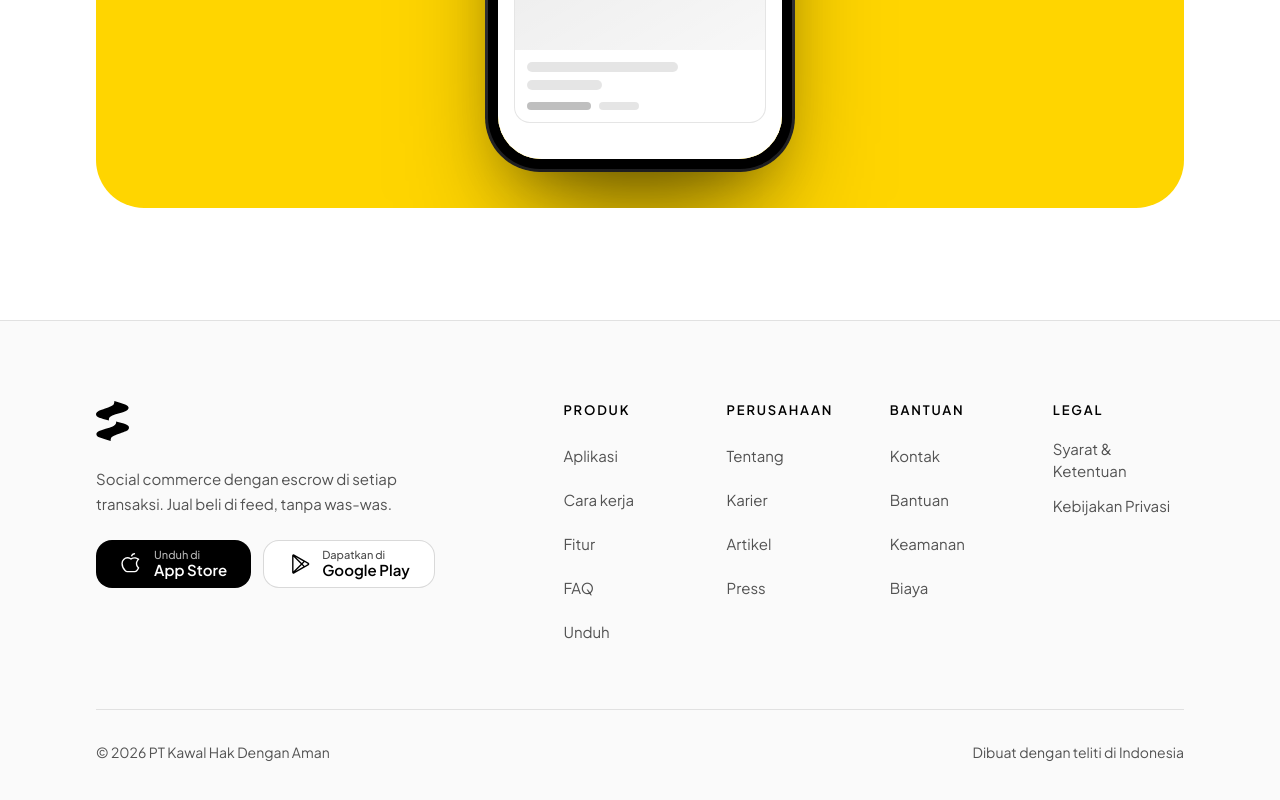
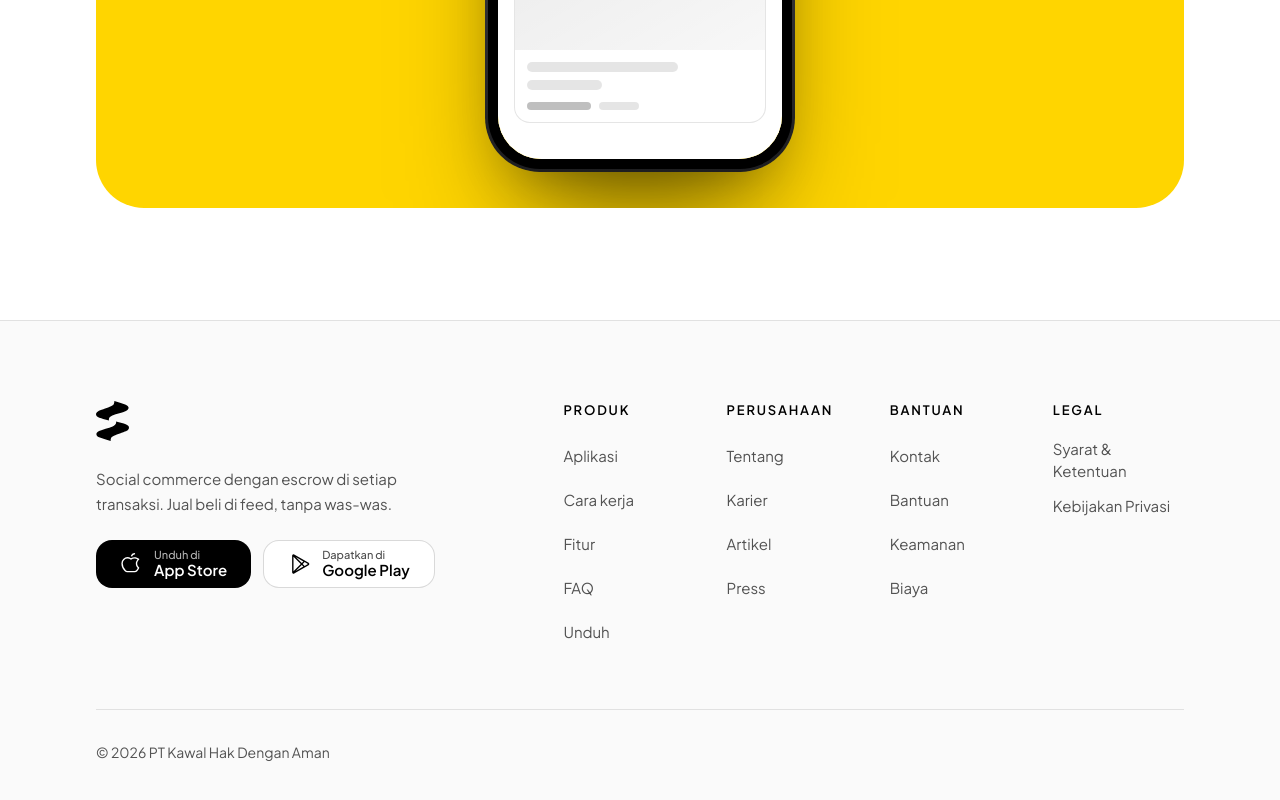
Before and after one commit to kahade-id/landing, a Next.js app: page / in a window 1280 px wide. Shown: the part 8197-8997 px from the top of the page. Built offline with nearby package versions, Linux system fonts and the light colour scheme.

Commit message:
footer: hapus teks dibuat dengan teliti

```diff
--- a/components/site/Footer.tsx
+++ b/components/site/Footer.tsx
@@ -83,7 +83,6 @@ export function Footer() {
           <p className="text-sm text-[#525252]">
             © {year} {site.companyName}
           </p>
-          <p className="text-sm text-[#525252]">Dibuat dengan teliti di Indonesia</p>
         </div>
       </div>
     </footer>
```
